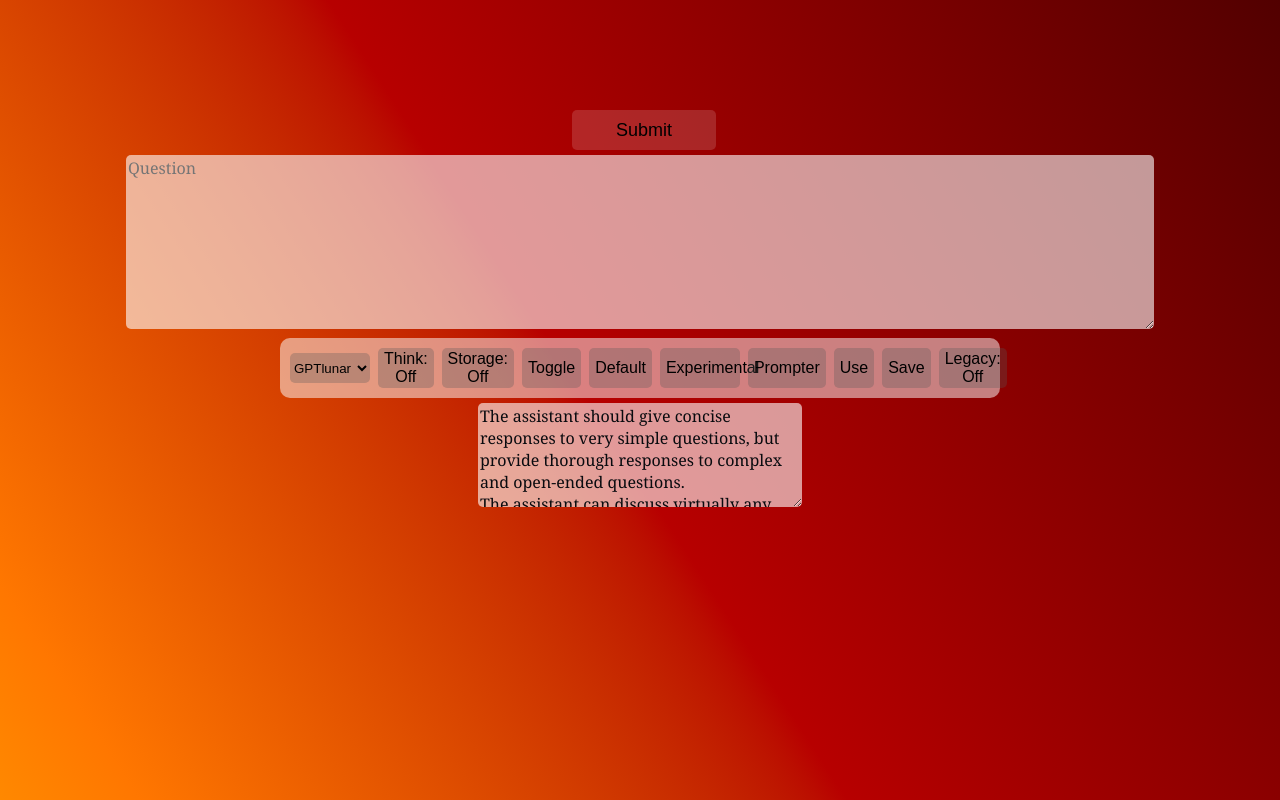
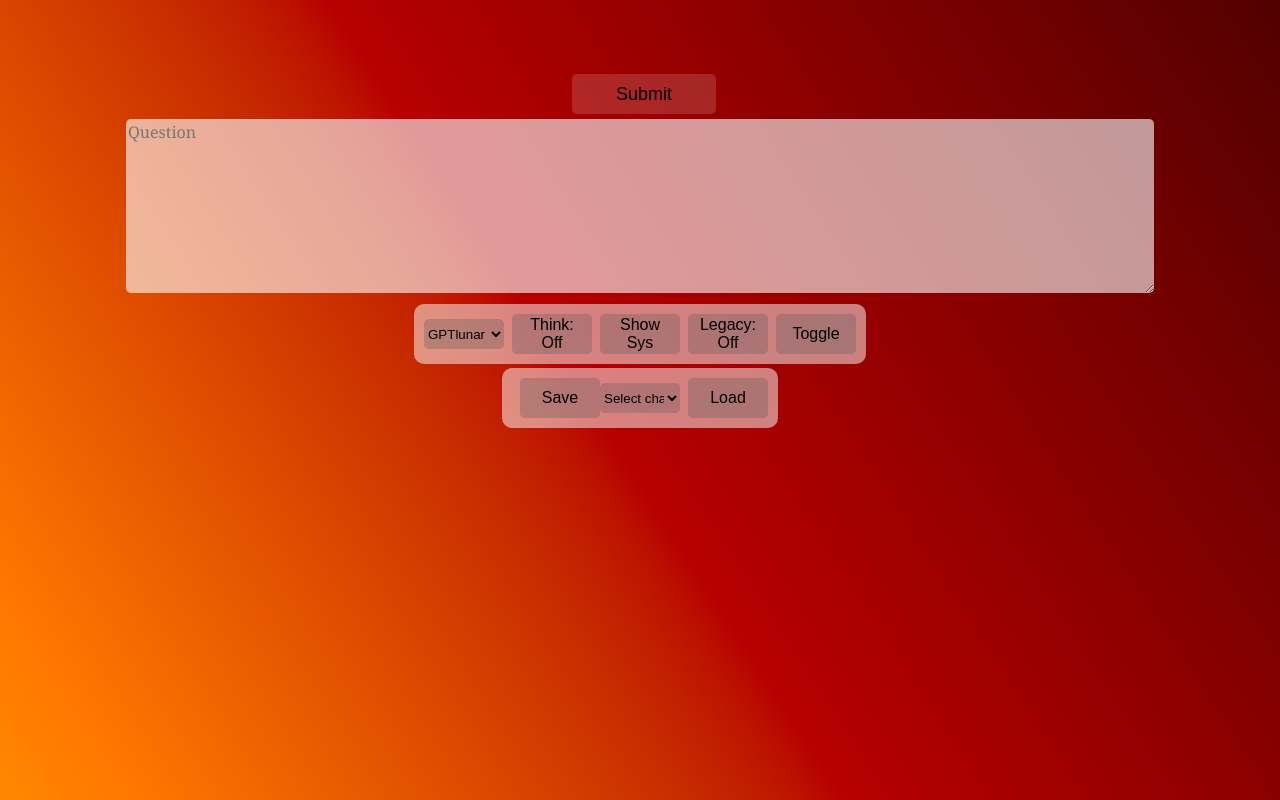
Before and after one commit to Ownwn/PersonalSite, a React (Vite) app: page /c in a window 1280 px wide. Both pictures are taken after a click on the button "Toggle". Built offline with nearby package versions, Linux system fonts and the light colour scheme.

Commit message:
save to cookies!

```diff
--- a/src/assets/constants.ts
+++ b/src/assets/constants.ts
@@ -144,10 +144,6 @@ export const models = [
 
 export const defaultPrompt = "Provide useful answers and avoid unnecessary pleasantries. Alert the user if you are " +
     "unsure/not confident of an answer";
-export const prompterPrompt = "Refine the user's input into an optimized LLM prompt. Focus on clarity, specificity, and " +
-    "relevant context to improve the AI's understanding and response quality. " +
-    "Ensure the prompt aligns with the desired goal, includes necessary details, and is well-structured for an " +
-    "effective, concise output. Do not add any other explanations, only respond with the new prompt.";
 
 export const experimentalPrompt = "The assistant should give concise responses to very simple questions, but provide thorough responses to complex and open-ended questions.\n" +
     "The assistant can discuss virtually any topic factually and objectively.\n" +
--- a/src/routes/c/chatPage.module.css
+++ b/src/routes/c/chatPage.module.css
@@ -46,7 +46,7 @@
     font-family: Georgia, serif;
     /*-webkit-background-clip: text;*/
     /*background-clip: text;*/
-    margin: 0px auto;
+    margin: 8px auto;
     word-wrap: break-word;
     white-space: pre-line;
     text-align: left;
@@ -164,4 +164,5 @@ select:hover {
     padding: 10px;
     color: white;
     max-width: 700px;
+    margin: 2px;
 }
--- a/src/routes/c/chatPage.tsx
+++ b/src/routes/c/chatPage.tsx
@@ -4,7 +4,7 @@ import styles from "./chatPage.module.css";
 import Cookies from "js-cookie";
 
 
-import {defaultPrompt, experimentalPrompt, models, prompterPrompt} from "../../assets/constants.ts";
+import {experimentalPrompt, models} from "../../assets/constants.ts";
 
 type HistoryChunk = {question: string, response: string, hidden: boolean}
 
@@ -15,6 +15,10 @@ export function ChatPage() {
     const [model, setModel] = useState(String(0));
     const [system, setSystem] = useState(experimentalPrompt);
     const [legacy, setLegacy] = useState(false)
+    const [systemShown, setSystemShown] = useState(false)
+    const [loadFromCookieSelector, setLoadFromCookieSelector] = useState("")
+
+    const [serialisedHistory, setSerialisedHistory] = useState<Record<string, HistoryChunk[]>>({})
 
     const [history, setHistory] = useState<HistoryChunk[]>([
         // {question: "Test question", response: "" +
@@ -28,7 +32,6 @@ export function ChatPage() {
 
     const [promptStuff, setPromptStuff] = useState(false);
     const [pendingQuestion, setPendingQuestion] = useState("")
-    const [saveState, setSaveState] = useState(false)
 
     useEffect(() => {
         const preferredSystem = Cookies.get("preferred_system");
@@ -39,11 +42,24 @@ export function ChatPage() {
         setSystem(preferredSystem);
     }, []);
 
+    useEffect(() => {
+        // this is a cursed line
+        // @ts-ignore
+        const historySaved: string = Cookies.get("history") || (Cookies.set("history", "{}", {expires: 360}) && "{}")
+        try {
+            console.log("old ser", serialisedHistory)
+            const historyObj: Record<string, HistoryChunk[]> = JSON.parse(historySaved)
+            setSerialisedHistory(historyObj)
+            console.log("new ser", historyObj)
+        } catch (e: any) {
+            setBotResponse(old => "error!!: " + e.message + " " + old)
+            console.log(e)
+        }
+    }, []);
+
 
     return (
         <div className={styles.chatBackground}>
-            <br/>
-            <br/>
             <br/>
             <br/>
             <br/>
@@ -59,34 +75,47 @@ export function ChatPage() {
                     <div className={styles.cent2}>
                         <div className={styles.checkboxGroup}>
 
-                            <ModelSelector/>
+                            <ModelSelector row={0}/>
 
+
+
+                            <PromptTools/>
                             <button type="button" className={styles.promptButton}
                                     onClick={() => setPromptStuff(!promptStuff)}>Toggle
                             </button>
 
 
-
-                            <PromptTools/>
-
-
                             <br/>
                         </div>
                     </div>
-                    <textarea onChange={e => setSystem(e.target.value)} value={system} name={"system"} rows={4}
-                              cols={50} placeholder="System" className={styles.system}/>
+
+                    {!promptStuff ? <></> :
+                        <div className={styles.cent2}>
+                            <div className={styles.checkboxGroup}>
+                                <ModelSelector row={1}/>
+                            </div>
+
+
+                        </div>
+                    }
+
+
+                    {!systemShown ? <></> : <textarea onChange={e => setSystem(e.target.value)} value={system} name={"system"} rows={4}
+                                                      cols={50} placeholder="System" className={styles.system}/>}
+
 
                 </form>
 
 
-                <br/>
                 <ResponseBox/>
             </div>
 
         </div>
     );
 
-    function ModelSelector() {
+    // @ts-ignore
+    function ModelSelector({ row }) {
+        if (row === 0) {
             return <>
                 <select value={model} name="model" onChange={e => setModel(e.target.value)}>
                     {models.map((m, index) => (
@@ -98,42 +127,87 @@ export function ChatPage() {
                 <button type="button" className={styles.promptButton}
                         onClick={() => setReasoningEnabled(old => !old)}>Think: {reasoningEnabled ? "On" : "Off"}
                 </button>
-            <button type="button" className={styles.promptButton}
-                    onClick={() => setSaveState(old => !old)}>Storage: {saveState ? "On" : "Off"}
-            </button>
-
 
 
             </>;
         }
+        return <>
+            <button type="button" className={styles.promptButton}
+                    onClick={saveChatToCookie}>Save
+            </button>
+            <LoadFromCookieSelectorComponent/>
+            <button type="button" className={styles.promptButton}
+                    onClick={loadChatFromCookie}>Load
+            </button>
+        </>
+
+
+    }
 
     function toggleHistoryButton(index: number)  {
-        return <button type={"button"} className={styles.hideButton} onClick={() => {
+        return <button type={"button"} className={styles.hideButton} style={{backgroundColor: (history[index].hidden ? "rgba(255,34,34,0.51)" : "rgba(34,34,255,0.51)")}} onClick={() => {
 
             setHistory(prev => prev.map(
                 (chunk, chunkIndex) => (
                     {question: chunk.question, response: chunk.response, hidden: (index===chunkIndex ? !chunk.hidden : chunk.hidden)}
                 )))
         }}>
-            <b style={{backgroundColor: (history[index].hidden ? "rgba(255,34,34,0.51)" : "rgba(34,34,255,0.51)")}}>{history[index].hidden ? "❌" : "✓"}</b>
+            <b>{history[index].hidden ? "❌" : "✓"}</b>
 
         </button>
     }
 
-    function saveToCookieButton(index: number)  {
-        return <button type={"button"} className={styles.hideButton} onClick={() => {
+    function LoadFromCookieSelectorComponent() {
+        console.log(serialisedHistory)
+        console.log("RIGHT NEXT")
+        return <select value={loadFromCookieSelector} name="loadselector" onChange={e => setLoadFromCookieSelector(e.target.value)}>
+            <option value="" disabled>
+                Select chat
+            </option>
+            {Object.keys(serialisedHistory).map((conversationKey) => (
+                <option value={conversationKey} key={conversationKey}>{conversationKey.substring(0, 30)}</option>
+            ))}
 
-            history.forEach((chunk, chunkIndex) => {
-                if (index !== chunkIndex) return
-                console.log("saving " + chunk.question)
+        </select>
+    }
+
+    function loadChatFromCookie() {
+        console.log("old history: ")
+        history.forEach((val, num) => console.log(String(num) + ": " + val.question + " " + val.response))
+        console.log(loadFromCookieSelector)
+
+        const selected = serialisedHistory[loadFromCookieSelector]
+        if (!selected) {
+            setBotResponse("cant find value from the key " + loadFromCookieSelector + ":((((.")
+            console.log("cant find value from the key " + loadFromCookieSelector + ":((((.")
+            return
+        }
+
+        setHistory(selected)
 
 
-            })
+    }
 
-        }}>
-            <b style={{backgroundColor: "rgba(255,34,34,0.51)"}}>{"🔒"}</b>
+    function saveChatToCookie()  {
+        if (history.length == 0) {
+            return
+        }
 
-        </button>
+        let oldHistory;
+        try {
+            oldHistory = JSON.parse(Cookies.get()["history"])
+        } catch (e: any) {
+            setBotResponse(old => e.message + " cant parse history " + old)
+            console.log(e)
+            console.log(Cookies.get()["history"])
+            Cookies.set("backuphistory", Cookies.get()["history"], {expires: 360})
+        }
+
+        const header = history[0].question.substring(0, 30)
+
+        oldHistory[header] = history
+
+        Cookies.set("history", JSON.stringify(oldHistory), {expires: 360})
     }
 
     // trueHistory is if the user can delete it
@@ -149,7 +223,6 @@ export function ChatPage() {
                 <span>
                     <span className={styles.together}>
                         {!trueHistory ? <></> : toggleHistoryButton(historyIndex)}
-                        {!trueHistory ? <></> : saveToCookieButton(historyIndex)}
                         {historyPiece.hidden ? <s>
                             {getHeaderLine(historyPiece.question, 1, 9999)}
                         </s> : <>
@@ -266,11 +339,7 @@ export function ChatPage() {
     function PromptTools() {
         if (promptStuff) {
             return <>
-                <button type="button" className={styles.promptButton} onClick={resetSystem}>Default</button>
-                <button type="button" className={styles.promptButton} onClick={experimentalSystem}>Experimental</button>
-                <button type="button" className={styles.promptButton} onClick={promptSystem}>Prompter</button>
-                <button type="button" className={styles.promptButton} onClick={usePrompt}>Use</button>
-                <button type="button" className={styles.promptButton} onClick={savePrompt}>Save</button>
+                <button type="button" className={styles.promptButton} onClick={() => setSystemShown(old => !old)}>Show Sys</button>
                 <button type="button" className={styles.promptButton}
                         onClick={() => setLegacy(old => !old)}>Legacy: {legacy ? "On" : "Off"}
                 </button>
@@ -280,26 +349,6 @@ export function ChatPage() {
         return <></>;
     }
 
-    function resetSystem() {
-        setSystem(defaultPrompt);
-    }
-
-    function experimentalSystem() {
-        setSystem(experimentalPrompt);
-    }
-
-    function promptSystem() {
-        setSystem(prompterPrompt);
-    }
-
-    function usePrompt() {
-        setQuestion(botResponse);
-        resetSystem();
-    }
-
-    function savePrompt() {
-        Cookies.set("preferred_system", system, {expires: 90});
-    }
 
     async function handleSubmit(e: FormEvent) {
         e.preventDefault();
```
Lines whose indentation alone changed are shown as unchanged.
